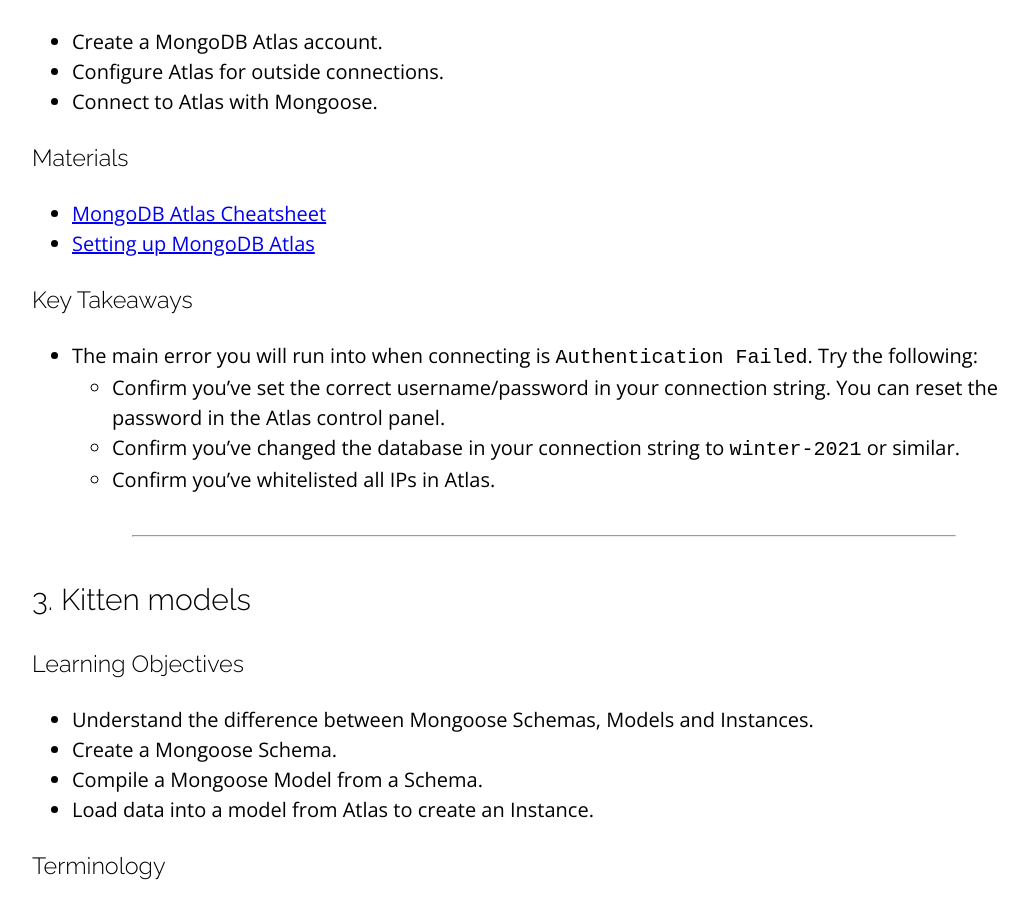
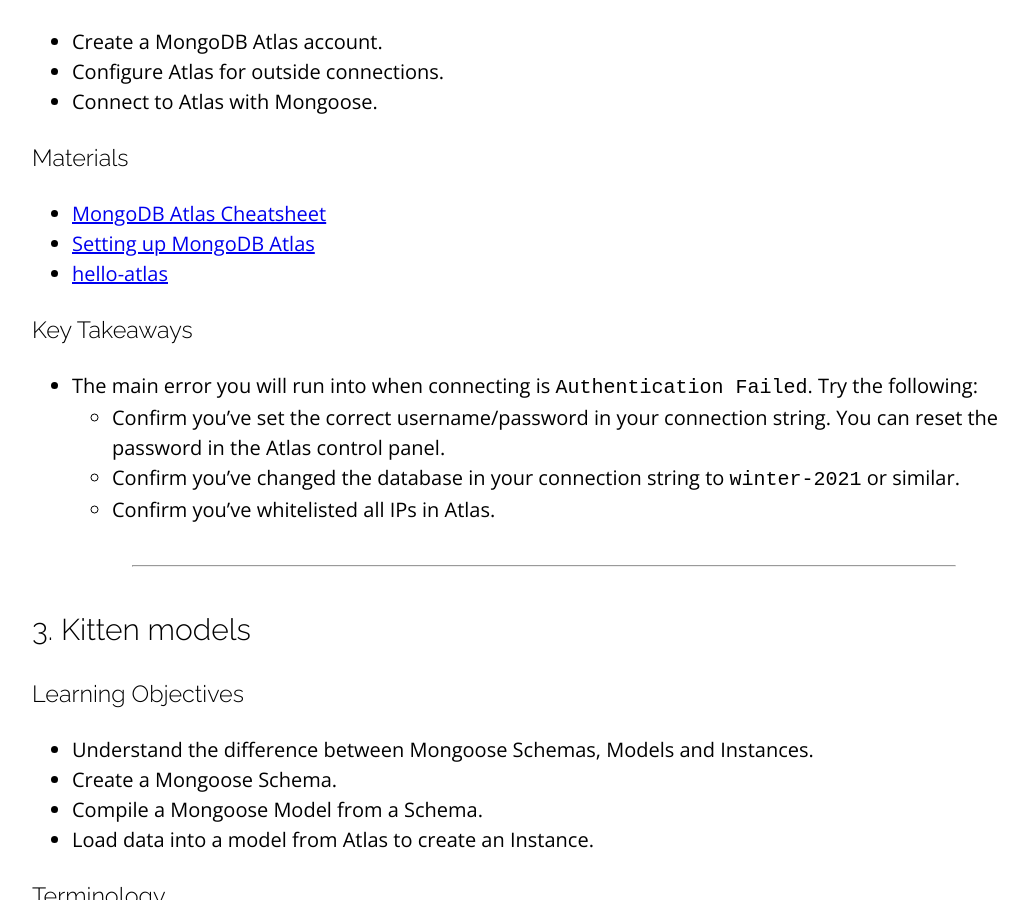
Before and after one commit to sait-wbdv/winter-2021, a Jekyll site: the page built from _posts/2021-03-17-mongoose-atlas.md, in a window 1280 px wide and 900 px high, scrolled down 2727 px. Shown: the whole window, without its empty margins (96-1124 px from the left). Built offline with Jekyll 4.4.1, drawn with Linux system fonts in a browser that asks for light colours; nearby versions of some CDN libraries.

Commit message:
added hello-atlas

```diff
--- a/_posts/2021-03-17-mongoose-atlas.md
+++ b/_posts/2021-03-17-mongoose-atlas.md
@@ -74,6 +74,7 @@ Document
 ### Materials
 - [MongoDB Atlas Cheatsheet](https://github.com/sait-wbdv/sample-code/tree/master/backend/mongoose)
 - [Setting up MongoDB Atlas](https://github.com/sait-wbdv/sample-code/tree/master/backend/mongoose/1-atlas-getting-started)
+- [hello-atlas](https://github.com/sait-wbdv/hello-atlas)
 
 ### Key Takeaways
 - The main error you will run into when connecting is `Authentication Failed`. Try the following:
```
